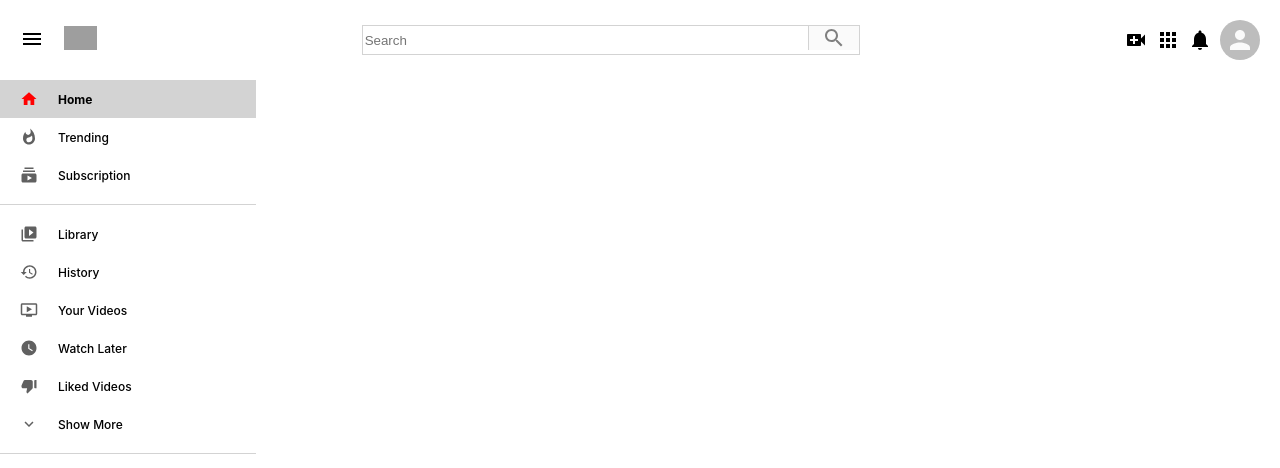
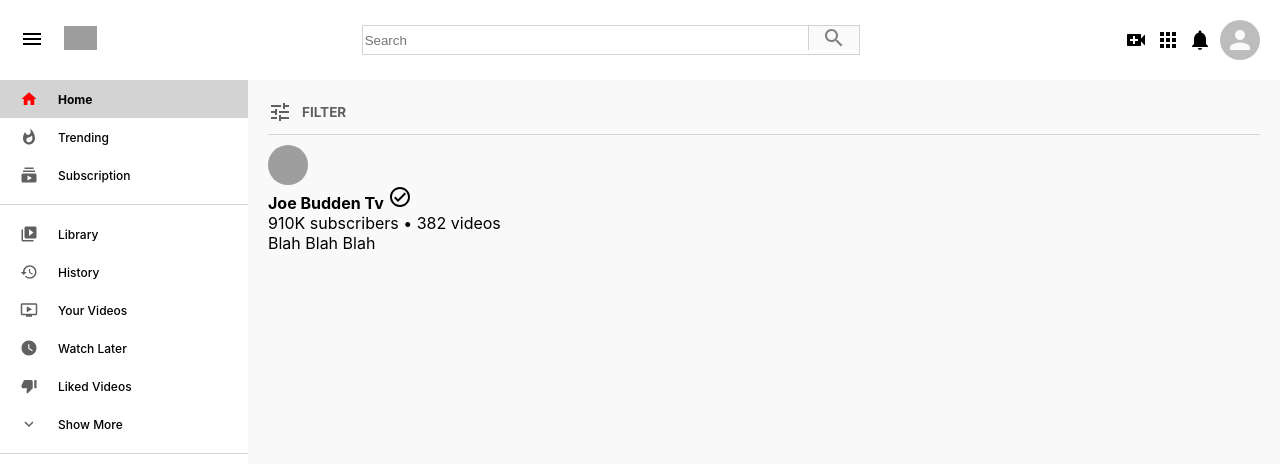
Before and after one commit to nrhymer23/youtube-clone, a React (Create React App) app in the folder youtube-clone/: page /search/1 in a window 1280 px wide. Shown: the top 468 px of the page. Built offline with nearby package versions, Linux system fonts and the light colour scheme; grey boxes are pictures that could not be loaded.

Commit message:
Creating Different search page Components

```diff
--- /dev/null
+++ b/youtube-clone/src/ChannelRow.js
@@ -0,0 +1,31 @@
+import React from 'react'
+import "./ChannelRow.css";
+import { Avatar } from "@material-ui/core";
+import VerifiedIcon from "@material-ui/icons/CheckCircleOutlineOutlined";
+
+function ChannelRow({
+    image,
+    channel,
+    subs,
+    noOfVideos,
+    description,
+    verified
+
+})
+{
+    return (
+        <div className="channelRow">
+            <Avatar className="channelRow__logo" alt={channel} src={image} />
+            <div className="channelRow_text">
+                <h4>{channel} {verified && <VerifiedIcon/> }</h4>
+                <p>
+                    {subs} subscribers • {noOfVideos} videos
+                </p>
+                <p>{description}</p>
+            </div>
+
+        </div>
+    )
+}
+
+export default ChannelRow
--- a/youtube-clone/src/SearchPage.css
+++ b/youtube-clone/src/SearchPage.css
@@ -1,3 +1,24 @@
 .searchPage{
+    flex: 0.8;
+    background-color: #f9f9f9;
+    padding: 20px 20px;
+}
 
+.searchPage__filter {
+    display: flex;
+    align-items: center;
+    color: #606060;
+    font-size: xx-small !important;
 }
+
+.searchPage__filter > h2 {
+    margin-left: 10px;
+}
+
+.searchPage > hr {
+    height: 1px;
+    border: 0;
+    background-color: lightgray;
+    margin-top: 10px;
+    margin-bottom: 10px;
+}
--- a/youtube-clone/src/SearchPage.js
+++ b/youtube-clone/src/SearchPage.js
@@ -1,9 +1,25 @@
 import React from 'react'
+import TuneOutlinedIcon from '@material-ui/icons/TuneOutlined';
+import ChannelRow from "./ChannelRow";
 import "./SearchPage.css";
 
 function SearchPage() {
     return (
         <div className="searchPage">
+            <div className="searchPage__filter">
+                <TuneOutlinedIcon />
+                <h2>FILTER</h2>
+                </div>
+        <hr></hr>
+
+        <ChannelRow
+        image="https://yt3.ggpht.com/ytc/AAUvwnjo5Cgnv1-A342q82xN0hfUbG__vNEiCI3TgN4QAg=s176-c-k-c0x00ffffff-no-rj"
+        channel="Joe Budden Tv"
+        verified
+        subs="910K"
+        noOfVideos={382}
+        description="Blah Blah Blah"
+        />
 
         </div>
     )
```
Also changed, not shown: youtube-clone/src/ChannelRow.css (added), 1 other file (tests, documents, lock files or other folders).
